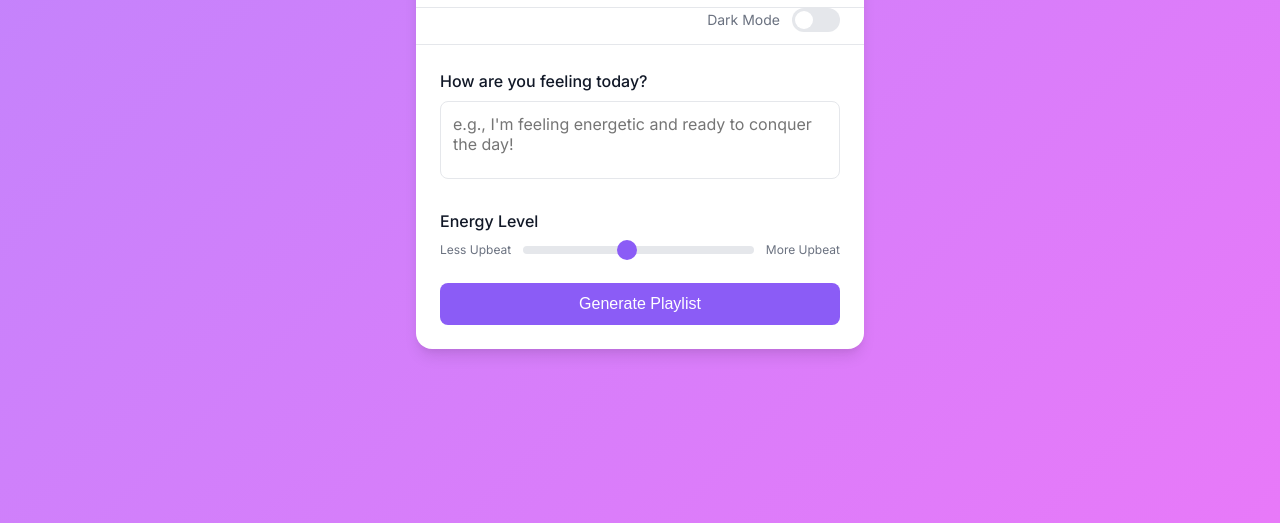
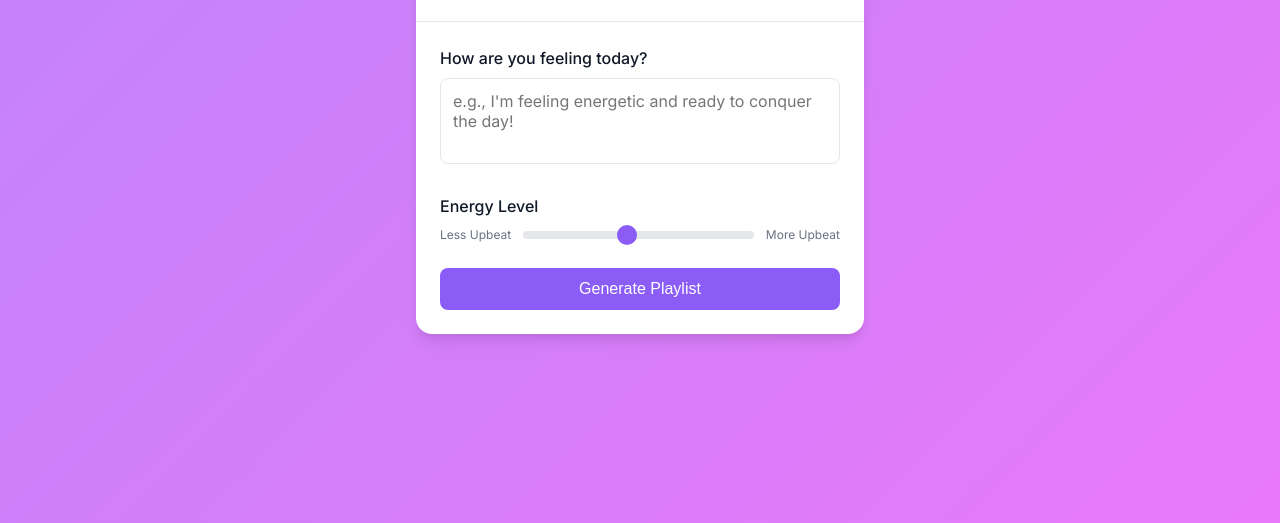
Before and after one commit to NicolasFeng597/HackPrinceton, a plain HTML site: page templates/index.html in a window 1280 px wide. Shown: the part 277-800 px from the top of the page. Drawn offline with Linux system fonts and the light colour scheme.

Commit message:
Update index.html

```diff
--- a/templates/index.html
+++ b/templates/index.html
@@ -19,14 +19,6 @@
           <span class="theme-toggle-icon">🌙</span>
         </button>
       </header>
-
-      <div class="dark-mode-toggle-container">
-        <span class="dark-mode-label">Dark Mode</span>
-        <label class="switch">
-          <input type="checkbox" id="dark-mode-toggle">
-          <span class="slider round"></span>
-        </label>
-      </div>
 
       <!-- Input View -->
       <div id="input-view" class="view active">
```
